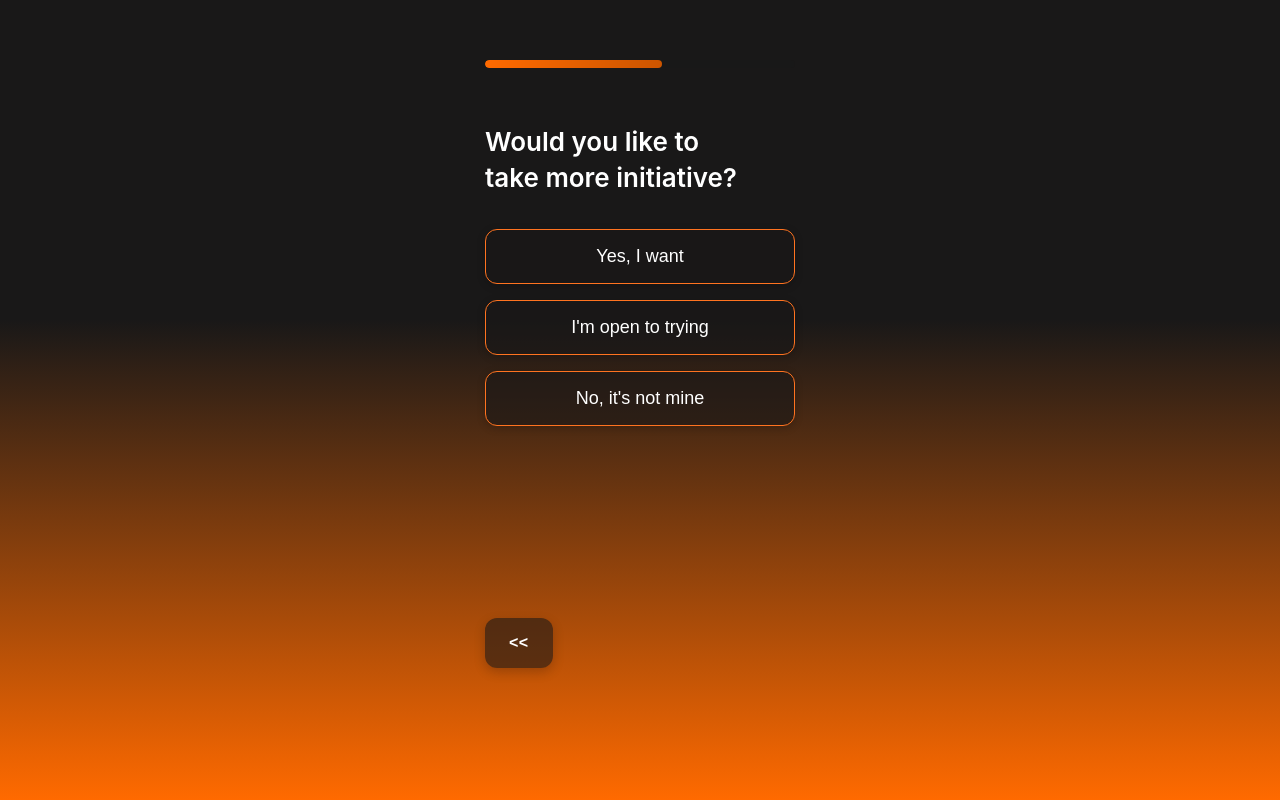
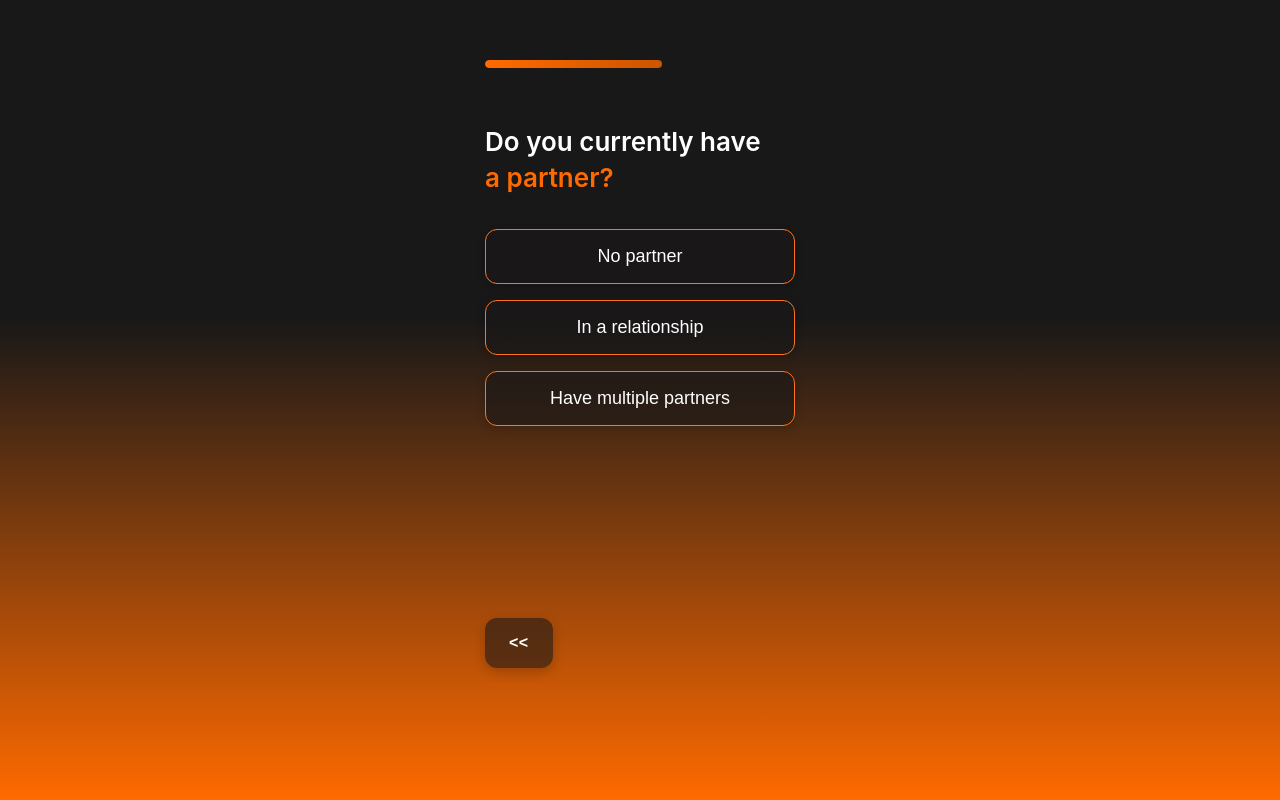
Before and after one commit to OleksandraRyzhova0502/marketing-funnel-app-2, a React (Vite) app: page /#/quiz4 in a window 1280 px wide. Built offline with nearby package versions, Linux system fonts and the light colour scheme; sample sign-in values are in the browser's storage.

Commit message:
Refactor quiz screens: Update questions and answer options in Quiz3Screen, Quiz4Screen, Quiz5Screen, Quiz6Screen, and Quiz7Screen for improved clarity and user engagement. Replace outdated CSS assets and introduce new styles for enhanced visual appeal.

```diff
--- a/src/screens/Quiz3Screen.tsx
+++ b/src/screens/Quiz3Screen.tsx
@@ -44,26 +44,32 @@ export const Quiz3Screen: React.FC = () => {
       <div className="quiz-screen">
         <ProgressBar progress={3 / 7} />
         <h2 className="quiz-screen__question">
-          What is your and your partner <span className="quiz-screen__highlight">libido level</span>?
+          Which <span className="quiz-screen__highlight">problems</span> occur most often?
         </h2>
         <div className="quiz-screen__answers">
           <AnswerButton
-            selected={selected === 'My libido is higher'}
-            onClick={() => handleAnswer('My libido is higher')}
+            selected={selected === "Don't know what to do"}
+            onClick={() => handleAnswer("Don't know what to do")}
           >
-            My libido is higher
+            Don't know what to do
           </AnswerButton>
           <AnswerButton
-            selected={selected === 'My partner libido is higher'}
-            onClick={() => handleAnswer('My partner libido is higher')}
+            selected={selected === "Feel shy"}
+            onClick={() => handleAnswer("Feel shy")}
           >
-            My partner libido is higher
+            Feel shy
           </AnswerButton>
           <AnswerButton
-            selected={selected === 'The same level'}
-            onClick={() => handleAnswer('The same level')}
+            selected={selected === "Afraid to make a mistake"}
+            onClick={() => handleAnswer("Afraid to make a mistake")}
           >
-            The same level
+            Afraid to make a mistake
+          </AnswerButton>
+          <AnswerButton
+            selected={selected === "None of these"}
+            onClick={() => handleAnswer("None of these")}
+          >
+            None of these
           </AnswerButton>
         </div>
         <BackButton to="/quiz2" />
--- a/src/screens/Quiz4Screen.tsx
+++ b/src/screens/Quiz4Screen.tsx
@@ -44,27 +44,26 @@ export const Quiz4Screen: React.FC = () => {
       <div className="quiz-screen">
         <ProgressBar progress={4 / 7} />
         <h2 className="quiz-screen__question">
-          Would you like to<br />
-          take more initiative?
+          Do you currently have<br /><span className="quiz-screen__highlight">a partner?</span>
         </h2>
         <div className="quiz-screen__answers">
           <AnswerButton
-            selected={selected === 'Yes, I want'}
-            onClick={() => handleAnswer('Yes, I want')}
+            selected={selected === 'No partner'}
+            onClick={() => handleAnswer('No partner')}
           >
-            Yes, I want
+            No partner
           </AnswerButton>
           <AnswerButton
-            selected={selected === "I'm open to trying"}
-            onClick={() => handleAnswer("I'm open to trying")}
+            selected={selected === 'In a relationship'}
+            onClick={() => handleAnswer('In a relationship')}
           >
-            I'm open to trying
+            In a relationship
           </AnswerButton>
           <AnswerButton
-            selected={selected === "No, it's not mine"}
-            onClick={() => handleAnswer("No, it's not mine")}
+            selected={selected === 'Have multiple partners'}
+            onClick={() => handleAnswer('Have multiple partners')}
           >
-            No, it's not mine
+            Have multiple partners
           </AnswerButton>
         </div>
         <BackButton to="/quiz3" />
--- a/src/screens/Quiz5Screen.tsx
+++ b/src/screens/Quiz5Screen.tsx
@@ -44,7 +44,7 @@ export const Quiz5Screen: React.FC = () => {
       <div className="quiz-screen quiz-screen--quiz5">
         <ProgressBar progress={5 / 7} />
         <h2 className="quiz-screen__question">
-          What is your <span className="quiz-screen__highlight">libido level</span>?
+          What is your <span className="quiz-screen__highlight">libido level?</span>
         </h2>
         <div className="quiz-screen__slider-labels">
           <span>low</span>
--- a/src/screens/Quiz6Screen.tsx
+++ b/src/screens/Quiz6Screen.tsx
@@ -44,12 +44,11 @@ export const Quiz6Screen: React.FC = () => {
       <div className="quiz-screen quiz-screen--quiz6">
         <ProgressBar progress={6 / 7} />
         <h2 className="quiz-screen__question">
-          How often do you<br />
-          reach orgasm?
+          How do <span className="quiz-screen__highlight">you</span> feel about <span className="quiz-screen__highlight--pink">experiments?</span>
         </h2>
         <div className="quiz-screen__slider-labels">
-          <span>had no such<br />experience</span>
-          <span> <br />often</span>
+          <span>don't like</span>
+          <span>is always ready to</span>
         </div>
         <div className="quiz-screen__slider-line">
           <div className="quiz-screen__slider-line-track"></div>
--- a/src/screens/Quiz7Screen.tsx
+++ b/src/screens/Quiz7Screen.tsx
@@ -44,11 +44,11 @@ export const Quiz7Screen: React.FC = () => {
       <div className="quiz-screen quiz-screen--quiz7">
         <ProgressBar progress={7 / 8} />
         <h2 className="quiz-screen__question">
-          How do <span className="quiz-screen__highlight">you</span> feel about <span className="quiz-screen__highlight--pink">experiments</span>?
+          How comfortable are you with <span className="quiz-screen__highlight">oral sex?</span>
         </h2>
         <div className="quiz-screen__slider-labels">
-          <span>don't like</span>
-          <span>is always ready to</span>
+          <span>I don't<br />like it</span>
+          <span> <br />enjoying it</span>
         </div>
         <div className="quiz-screen__slider-line">
           <div className="quiz-screen__slider-line-track"></div>
--- a/src/screens/Quiz8Screen.tsx
+++ b/src/screens/Quiz8Screen.tsx
@@ -44,32 +44,26 @@ export const Quiz8Screen: React.FC = () => {
       <div className="quiz-screen">
         <ProgressBar progress={8 / 8} />
         <h2 className="quiz-screen__question">
-          Which <span className="quiz-screen__highlight">problems</span> occur most often?
+          What is your <span className="quiz-screen__highlight">main goal?</span>
         </h2>
         <div className="quiz-screen__answers">
           <AnswerButton
-            selected={selected === "Don't know what to do"}
-            onClick={() => handleAnswer("Don't know what to do")}
+            selected={selected === 'Improve skills'}
+            onClick={() => handleAnswer('Improve skills')}
           >
-            Don't know what to do
+            Improve skills
           </AnswerButton>
           <AnswerButton
-            selected={selected === "Feel shy"}
-            onClick={() => handleAnswer("Feel shy")}
+            selected={selected === 'Boost confidence'}
+            onClick={() => handleAnswer('Boost confidence')}
           >
-            Feel shy
+            Boost confidence
           </AnswerButton>
           <AnswerButton
-            selected={selected === "Afraid to make a mistake"}
-            onClick={() => handleAnswer("Afraid to make a mistake")}
+            selected={selected === 'Expand knowledge'}
+            onClick={() => handleAnswer('Expand knowledge')}
           >
-            Afraid to make a mistake
-          </AnswerButton>
-          <AnswerButton
-            selected={selected === "None of these"}
-            onClick={() => handleAnswer("None of these")}
-          >
-            None of these
+            Expand knowledge
           </AnswerButton>
         </div>
         <BackButton to="/quiz7" />
--- a/src/screens/QuizScreen.css
+++ b/src/screens/QuizScreen.css
@@ -104,10 +104,25 @@
   margin-top: 5px;
 }
 
+/* Quiz6 specific: make question text white */
+.quiz-screen--quiz6 .quiz-screen__question,
+.quiz-screen--quiz6 .quiz-screen__question .quiz-screen__highlight {
+  color: #fff;
+}
+
+/* Quiz6 specific: make "experiments?" orange */
+.quiz-screen--quiz6 .quiz-screen__question .quiz-screen__highlight--pink {
+  color: #ff6a00;
+}
+
 /* Quiz7 specific: make question text white */
-.quiz-screen--quiz7 .quiz-screen__question,
+.quiz-screen--quiz7 .quiz-screen__question {
+  color: #fff;
+}
+
+/* Quiz7 specific: make highlight orange */
 .quiz-screen--quiz7 .quiz-screen__question .quiz-screen__highlight {
-  color: #fff;
+  color: #ff6a00;
 }
 
 /* Quiz7 specific: make "experiments" pink */
--- a/src/screens/TalkFactScreen.css
+++ b/src/screens/TalkFactScreen.css
@@ -22,7 +22,7 @@
 }
 
 .talkfact-screen__number {
-  font-size: 145px;
+  font-size: 125px;
   font-weight: 700;
   color: #ff7320;
   text-align: center;
--- a/src/screens/TalkFactScreen.tsx
+++ b/src/screens/TalkFactScreen.tsx
@@ -26,7 +26,7 @@ export const TalkFactScreen: React.FC = () => {
         <div className="talkfact-screen__content">
           <h2 className="talkfact-screen__number">46%</h2>
           <p className="talkfact-screen__text">
-            of men admitted to feeling uncomfortable when talking to the opposite sex in a 2025 survey
+            of men admitted to <strong>feeling uncomfortable</strong> when talking to the opposite sex in a 2025 survey
           </p>
         </div>
         <PrimaryButton onClick={handleNext}>NEXT &gt;&gt;</PrimaryButton>
```
Also changed, not shown: 4 other files (tests, documents, lock files or other folders).
